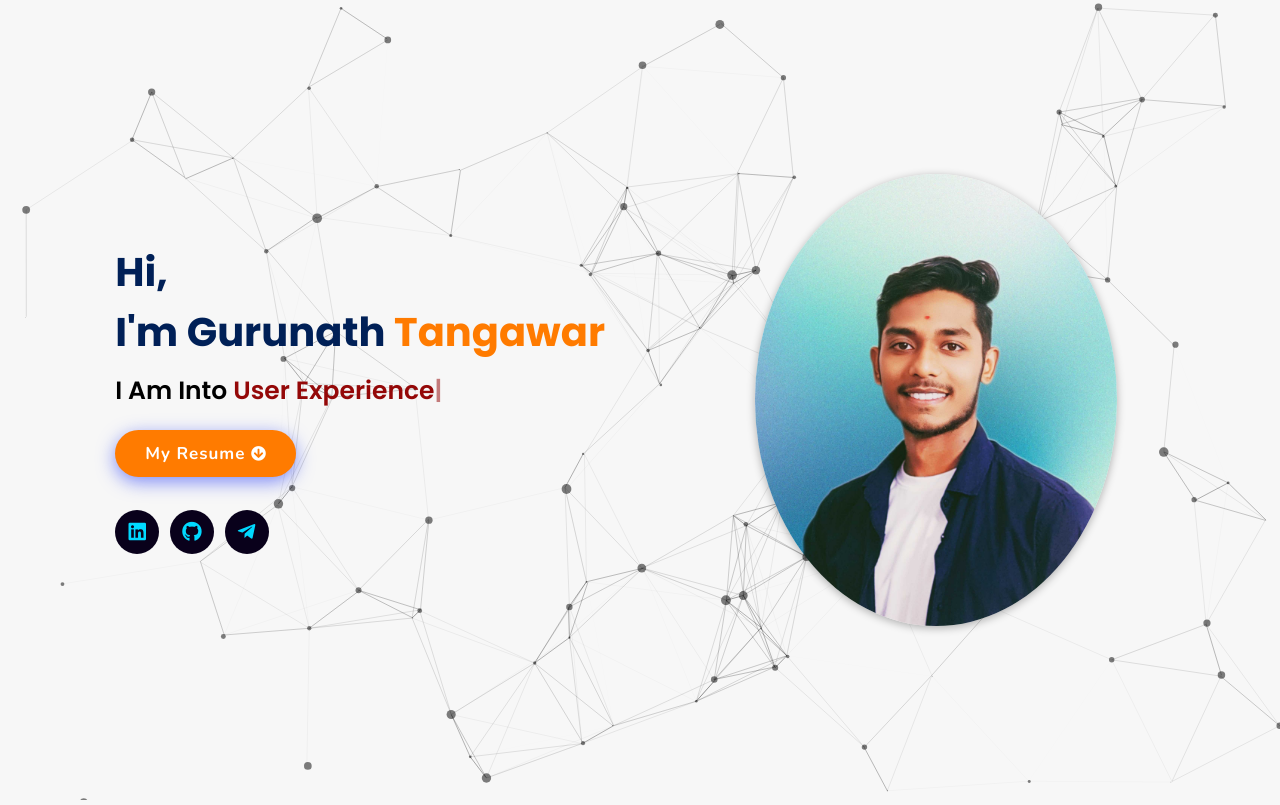
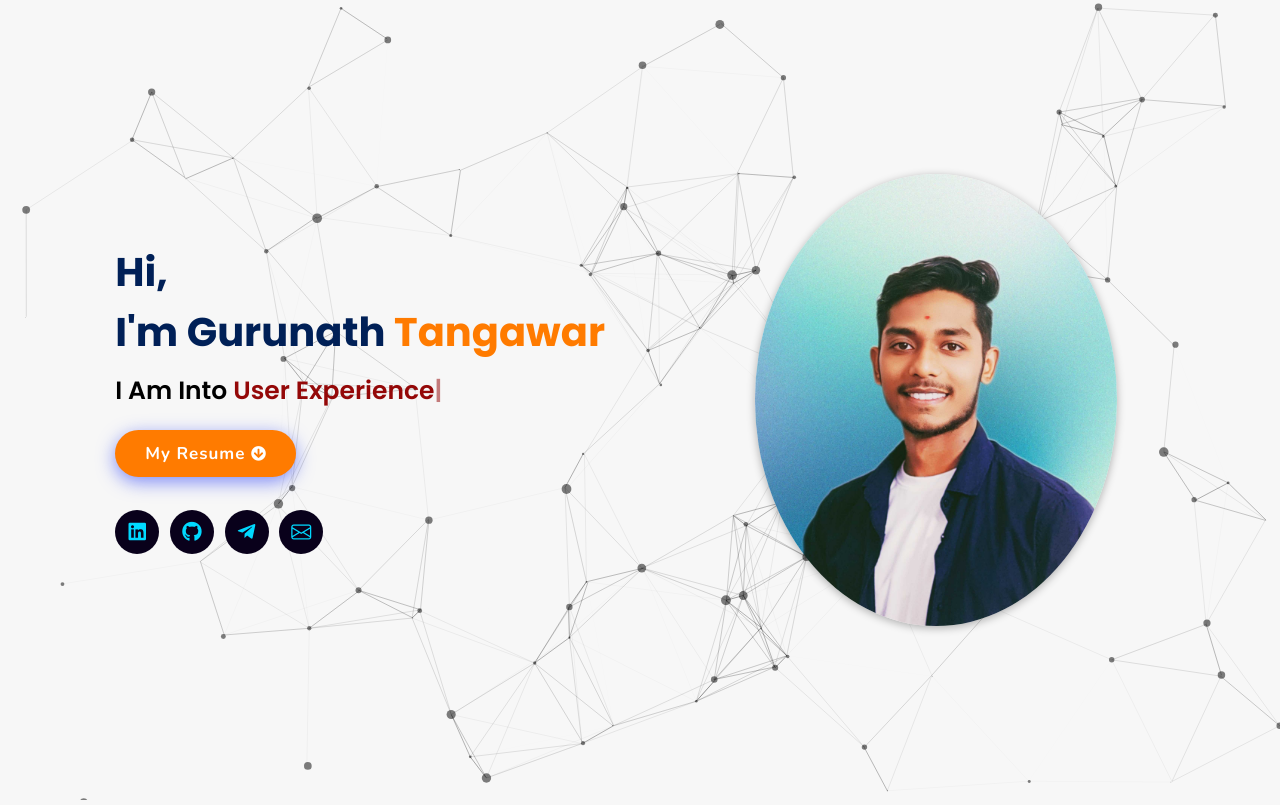
Before and after one commit to guru-1212/Guru-Resume, a plain HTML site: page index.html in a window 1280 px wide. Drawn offline with nearby package versions, Linux system fonts and the light colour scheme; no server answers.

Commit message:
added mail

```diff
--- a/index.html
+++ b/index.html
@@ -31,6 +31,7 @@
           <li><a class="linkedin" aria-label="LinkedIn" href="https://www.linkedin.com/in/guru-tangawar-350b6625b" target="_blank"><i class="fab fa-linkedin"></i></a></li>
           <li><a class="github" aria-label="GitHub" href="https://github.com/guru-1212?tab=repositories" target="_blank"><i class="fab fa-github"></i></a></li>
           <li><a class="telegram" aria-label="Telegram" href="https://t.me/guru7927" target="_blank"><i class="fab fa-telegram-plane"></i></a></li>
+          <li><a class="instagram" aria-label="Telegram"  href="mailto:apexgurut@gmail.com" target="_blank"><i class="bi bi-envelope"></i></a></li>
         </ul>
       </div>
     </div>
```
